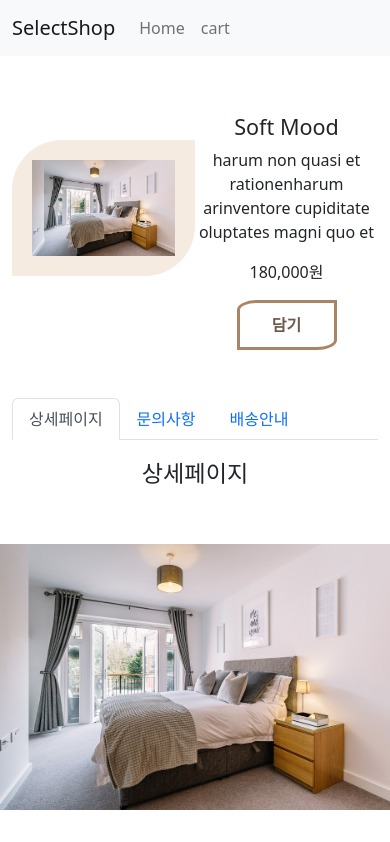
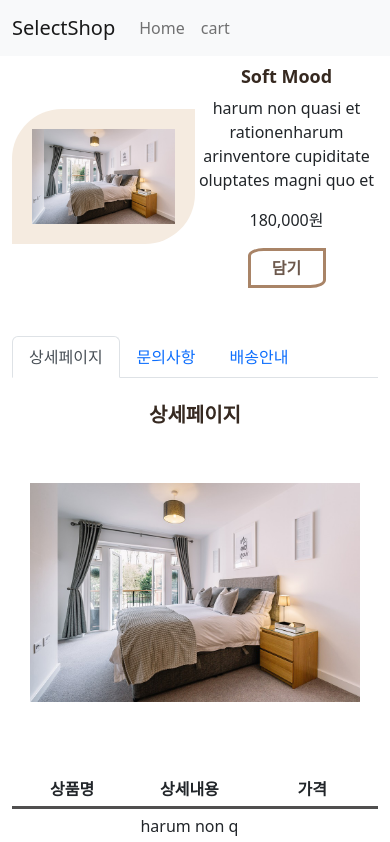
Before and after one commit to joy-soom/Shop, a React (Create React App) app in the folder online/: page /eachDetail/1 in a window 390 px wide. Shown: the top 842 px of the page. Built offline with nearby package versions, Linux system fonts and the light colour scheme.

Commit message:
Design : 반응형 수정

```diff
--- a/online/src/pages/Cart.js
+++ b/online/src/pages/Cart.js
@@ -44,15 +44,6 @@ function Cart() {
     return sum;
   };
 
-  //상품별 총액
-  // const productPrice = (sum, i) => {
-  //   sum = 0;
-  //   {
-  //     sum = state.cart[i].price * state.cart[i].count;
-  //   }
-  //   return sum;
-  // };
-
   // 장바구니 비었을 때 보여줄 화면
   if (state.cart.length === 0) {
     return (
@@ -66,16 +57,19 @@ function Cart() {
 
   // 체크 박스 상품id값만 삭제하기
   const deleteSelected = (checked) => {
-    if (checked > -1) {
-      setCheckItems(checkItems.filter((el) => !checkItems.includes(el.id)));
-      console.log("체크됨");
-      console.log(setCheckItems);
-    } else {
-      alert("삭제할 상품을 선택해주세요");
-      console.log("선택할상품 없음");
-      console.log(setCheckItems);
-    }
+   if (checkItems.length === 0) {
+    alert("삭제할 상품을 선택해주세요")
+    console.log('선택한 상품 없음')
+    console.log(checkItems.length)
+   } else {
+    setCheckItems(checkItems.filter((el) => el !== el.id))
+    console.log(setCheckItems.length)
+
+
+   }
   };
+
+
 
   function folderDeleteClick() {
     var checkBoxArr = [];
--- a/online/src/pages/EachDetail.js
+++ b/online/src/pages/EachDetail.js
@@ -58,7 +58,7 @@ function EachDetail(props) {
           </div>
         </div> */}
         <div className="detailText">
-          <h4 className="pt-5">{clickProduct.title}</h4>
+          <h4 className="eachTitle">{clickProduct.title}</h4>
           <p>{clickProduct.content}</p>
           <p>{clickProduct.price.toString()
               .replace(/\B(?=(\d{3})+(?!\d))/g, ",")}원</p>
@@ -213,4 +213,5 @@ function Table({ clickProduct }) {
     </table>
   );
 }
+
 export default EachDetail;
--- a/online/src/store.js
+++ b/online/src/store.js
@@ -30,18 +30,18 @@ let stock = createSlice({
 let cart = createSlice({
   name: "cart",
   initialState: [
-    // {
-    //   id: 0,
-    //   name: "Beige and Purple",
-    //   count: 2,
-    //   price: 150000,
-    // },
-    // {
-    //   id: 2,
-    //   name: "Brown and Beige",
-    //   count: 1,
-    //   price: 200000,
-    // },
+    {
+      id: 0,
+      name: "Beige and Purple",
+      count: 2,
+      price: 150000,
+    },
+    {
+      id: 2,
+      name: "Brown and Beige",
+      count: 1,
+      price: 200000,
+    },
   ],
   reducers: {
     cartPlus(state, action) {
--- a/online/src/styles/Cart.scss
+++ b/online/src/styles/Cart.scss
@@ -37,7 +37,7 @@ td {
 .freeShip {
   display: flex;
   align-items: center;
-  width: 94%;
+  width: 94.5%;
   margin: auto;
 }
 
@@ -91,3 +91,11 @@ td {
   display: flex;
   justify-content: space-evenly;
 }
+
+@media screen and (max-width: 420px) {
+  .emptyWord {
+    font-weight: 550;
+    font-size: 15px;
+
+  }
+}
--- a/online/src/styles/Eachdetail.scss
+++ b/online/src/styles/Eachdetail.scss
@@ -7,9 +7,18 @@
   @include end;
 }
 
+.eachTitle {
+  font-weight: 600;
+  color: $color-primary-500;
+}
+
 .notice {
-  margin-top: 20px;
+  margin-top: 25px;
+  color: $color-primary-500;
+  font-weight: 600;
+  font-size: 25px;
 }
+
 .shipment,
 .noticeIssue {
   margin-top: 50px;
@@ -69,3 +78,30 @@ td {
 .alert {
   background-color: $color-secondary-200;
 }
+
+@media screen and (max-width: 420px) {
+  .eachTitle {
+    font-size: 18px;
+    font-weight: 600;
+    color: $color-primary-500;
+  }
+
+  .eachTitle > p {
+    font-size: 10px;
+  }
+
+  .cardOrderBtn {
+    width: 78px;
+    height: 40px;
+  }
+  .notice {
+    font-size: 20px;
+    font-weight: 600;
+  }
+  .noticeImg {
+    width: 90%;
+  }
+}
+// @media screen and (min-width: 421px) and (max-width: 1022px) {
+
+// }
--- a/online/src/styles/_utils.scss
+++ b/online/src/styles/_utils.scss
@@ -1,6 +1,7 @@
 // 여러 파일에서 사용되는 sass 변수 및 mixin
 
 //COLOR
+$color-primary-500:rgb(54, 41, 32);
 $color-primary-400: rgb(108, 88, 76);
 $color-primary-300: rgb(169, 132, 103);
 $color-secondary-400: rgb(213, 189, 175);
```
